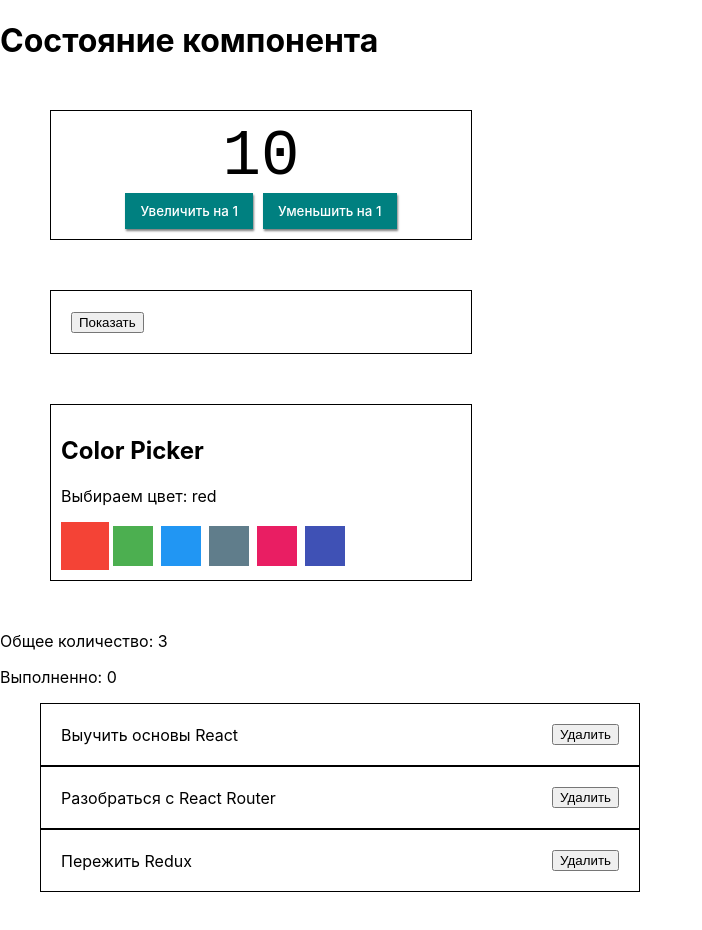
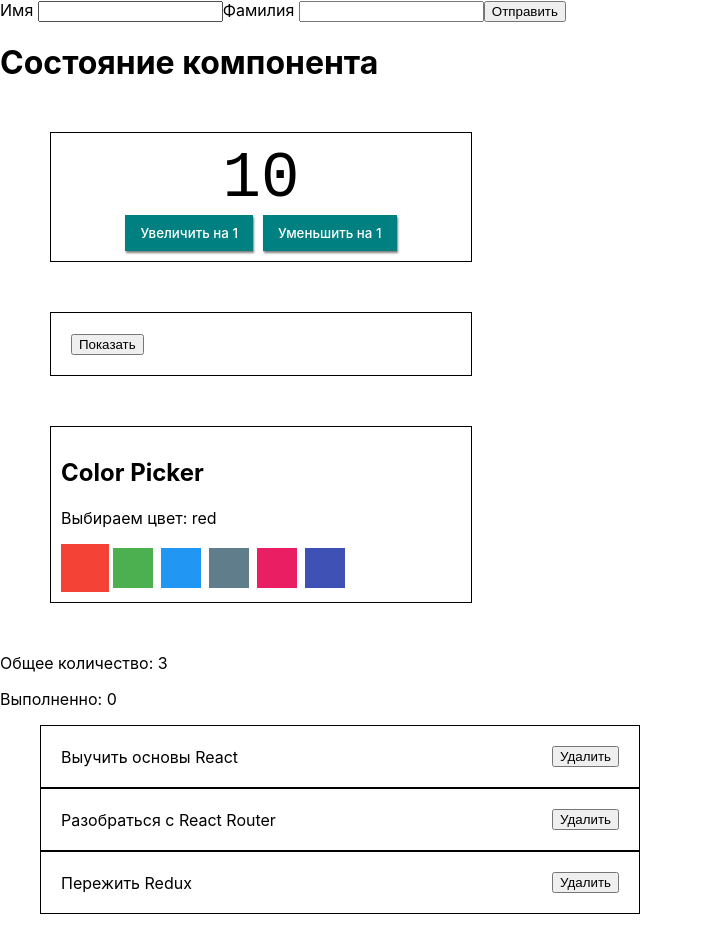
Before and after one commit to NataliaStupka/react-practice, a React (Create React App) app: page / in a window 1280 px wide. Shown: the whole page, without its empty margins (0-702 px from the left). Before the commit the page ends 908 px from the top, so only its background shows below. Built offline with nearby package versions, Linux system fonts and the light colour scheme.

Commit message:
2.2 модуль - 4занятие ФОРМЫ

```diff
--- a/src/App.js
+++ b/src/App.js
@@ -5,6 +5,7 @@ import ColorPicker from './components/ColorPicker/ColorPicker.jsx';
 import TodoList from './components/TodoList';
 import React, { Component } from 'react';
 import initialTodos from './todos.json';
+import Form from './components/Form';
 
 const colorPickerOptions = [
   { label: 'red', color: '#F44336' },
@@ -17,9 +18,12 @@ const colorPickerOptions = [
 
 // 2) Стало
 //делаем общий класс необходимый для компонентов App
+// 4.1) добавляем для form (input) name, tag  - ПЕРЕНЕСЛИ в отдел.файл
 class App extends Component {
   state = {
     todos: initialTodos,
+    // name:'',            //что сдесь запишем то и будет в инпуте на странице
+    // tag: '',
   };
 
   // 3) так как стейт находится в Арр, то МЕТОД ПО УДАЛЕНИЮ одной li прописываем тут же
@@ -40,8 +44,31 @@ class App extends Component {
       0,
     );
 
+    // 4.3) событие для инпут onChange (в реакте комбинирует в себе и onInput, onFocus, onBlur), onFocus, onBlur
     return (
       <>
+        {/* 4.5) на кнопке сабмит и сабмитем его в форм! - проп который отвечает за все события сабмит */}
+        {/* БЫЛО - ПЕРЕНСЛИ в отдельный файл */}
+        {/* <form onSubmit={this.handleSubmit}>
+          <label >
+            Имя <input
+              type="text"
+              name='name'       //4.4) использум уникальный атрибут, для обработчика
+              value={this.state.name}
+              onChange={this.handleChange} />
+          </label>
+          <label>
+            Фамилия <input
+              type="text"
+              name='tag'        //4.4) использум уникальный атрибут,
+              value={this.state.tag}
+              onChange={this.handleChange} />
+          </label>
+          <button type='submit'>Отправить</button>
+        </form> */}
+
+        <Form />
+
         <h1>Состояние компонента</h1>
         <Counter initialValue={10} />
         <Dropdown />
--- /dev/null
+++ b/src/components/Form.js
@@ -0,0 +1,65 @@
+import React, { Component } from 'react';
+
+class Form extends Component {
+  state = {
+    name: '', //что сдесь запишем то и будет в инпуте на странице
+    tag: '',
+  };
+
+  // 4.2) метод который обновит состояние инпут
+  // handleNameChange = event => {
+  // console.log(event);
+  // console.log(event.currentTarget.value);
+  //обновляем state
+  // this.setState({name: event.currentTarget.value})
+
+  // }
+  // handleTagChange = event => {
+  //   this.setState({tag: event.currentTarget.value})
+  // }
+  // 4.4)сделаем все одним обработчиком, что бы не дублировать (метод который обновит состояние инпут), используем уникальный атрибут name
+  handleChange = event => {
+    console.log(event.currentTarget);
+    console.log(event.currentTarget.name);
+    console.log(event.currentTarget.value);
+    //деструктуризируем
+    const { name, value } = event.currentTarget;
+
+    this.setState({
+      [name]: value, //видео формы запись 12минута !!!еще раз
+    });
+  };
+
+  handleSubmit = event => {
+    event.preventDefault(); //что бы не перезагрузилась страница по умолчанию
+    console.log(this.state);
+  };
+
+  render() {
+    return (
+      <form onSubmit={this.handleSubmit}>
+        <label>
+          Имя{' '}
+          <input
+            type="text"
+            name="name" //4.4) использум уникальный атрибут, для обработчика
+            value={this.state.name}
+            onChange={this.handleChange}
+          />
+        </label>
+        <label>
+          Фамилия{' '}
+          <input
+            type="text"
+            name="tag" //4.4) использум уникальный атрибут,
+            value={this.state.tag}
+            onChange={this.handleChange}
+          />
+        </label>
+        <button type="submit">Отправить</button>
+      </form>
+    );
+  }
+}
+
+export default Form;
```
Also changed, not shown: 1 other file (tests, documents, lock files or other folders).
